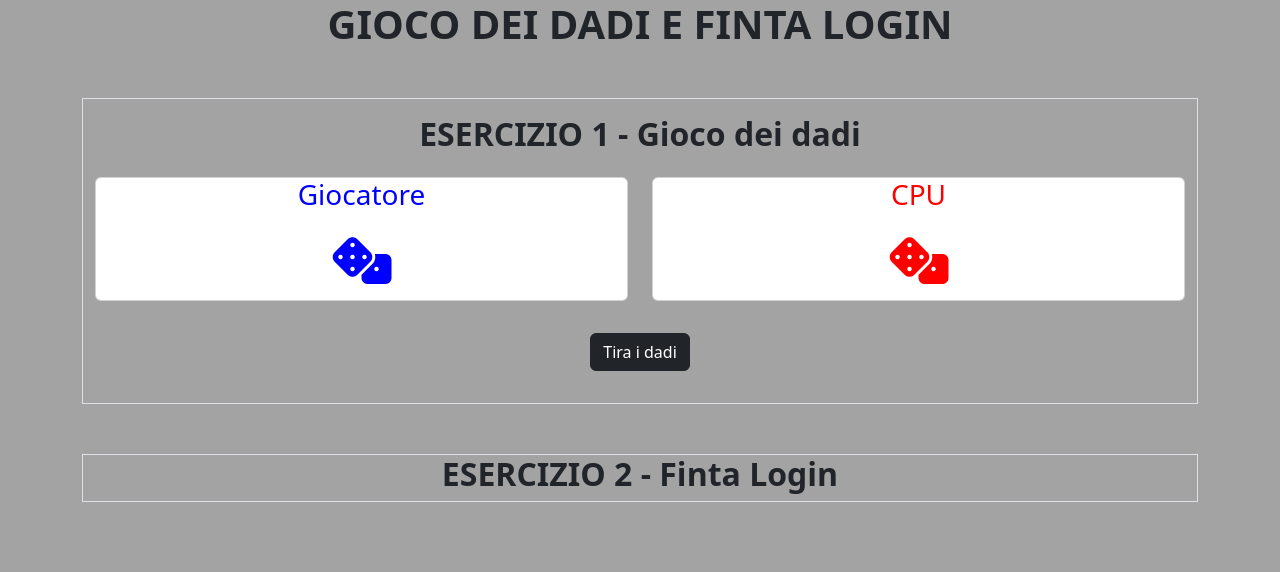
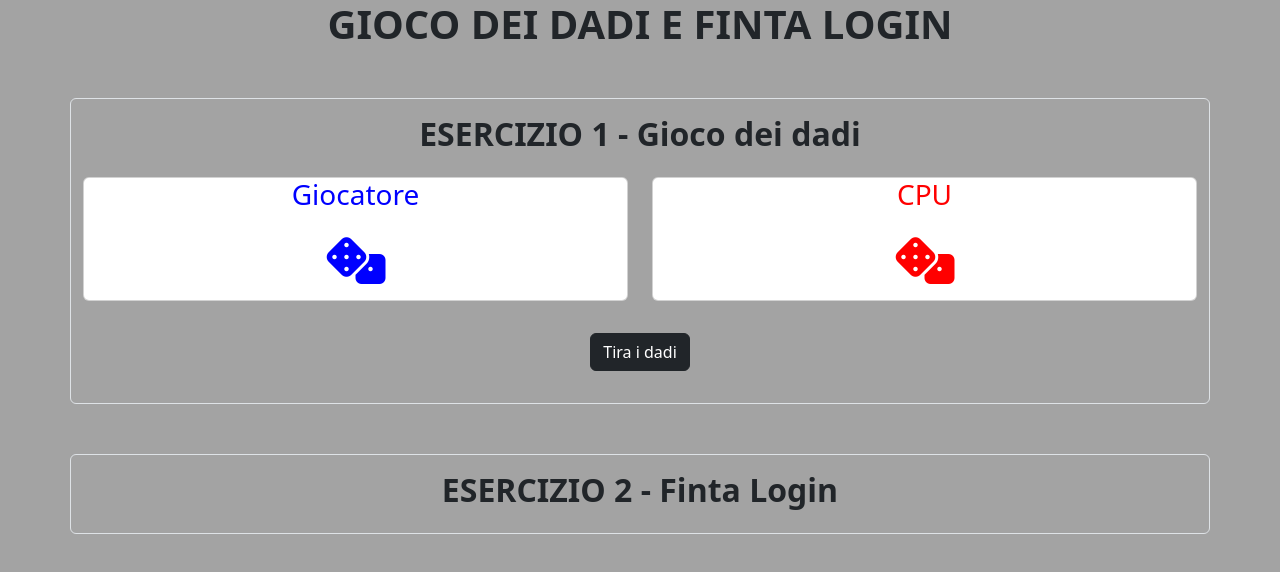
Before and after one commit to FrancescoM95/js-mail-dadi, a plain HTML site: page index.html in a window 1280 px wide. Drawn offline with nearby package versions, Linux system fonts and the light colour scheme.

Commit message:
added comments

```diff
--- a/css/style.css
+++ b/css/style.css
@@ -14,7 +14,6 @@ section {
 
 .color-red {
     color: red;
-
 }
 
 .color-blue {
--- a/index.html
+++ b/index.html
@@ -27,20 +27,32 @@
 </head>
 
 <body>
+
+    <!--* HEADER -->
     <header>
         <h1 class="text-uppercase">Gioco dei dadi e Finta Login</h1>
     </header>
-    <main class="container">
-        <section id="section-dadi" class="border text-center container py-3">
+
+    <!--* MAIN -->
+    <main>
+
+        <!--# SECTION DADI -->
+        <section id="section-dadi" class="border rounded-2 text-center container py-3">
+
             <h2>ESERCIZIO 1 - Gioco dei dadi</h2>
+
             <div class="row">
 
+                <!--| GIOCATORE -->
                 <div class="col-6">
+
                     <div class="card my-3">
                         <h3 class="color-blue">Giocatore</h3>
+
                         <div class="img-box my-3">
                             <i class="fas fa-dice fa-3x color-blue"></i>
                         </div>
+
                         <div class="m-3 d-none" id="user-box">
                             <h4>Il giocatore ha tirato</h4>
                             <div id="user-dice" class="h2 color-blue">
@@ -50,12 +62,16 @@
 
                 </div>
 
+                <!--| COMPUTER -->
                 <div class="col-6">
+
                     <div class="card my-3">
                         <h3 class="color-red">CPU</h3>
+
                         <div class="img-box my-3">
                             <i class="fas fa-dice fa-3x color-red"></i>
                         </div>
+
                         <div class="m-3 d-none" id="cpu-box">
                             <h4>Il computer ha tirato</h4>
                             <div id="cpu-dice" class="h2 color-red">
@@ -63,16 +79,22 @@
                         </div>
                     </div>
                 </div>
+
+                <!--| RISULTATO -->
                 <div class="col d-none" id="result-box">
                     <div class="card">
                         <h4 id="result-element" class="my-3">.</h4>
                     </div>
                 </div>
             </div>
+
+            <!--| BOTTONE TIRA I DADI -->
             <button type="button" id="rolldice" class="btn btn-dark my-3">Tira i dadi</button>
+
         </section>
 
-        <section id="section-login" class="border">
+        <!--# SECTION EMAIL -->
+        <section id="section-login" class="border rounded-2 text-center container py-3">
             <h2>ESERCIZIO 2 - Finta Login</h2>
         </section>
     </main>
```
